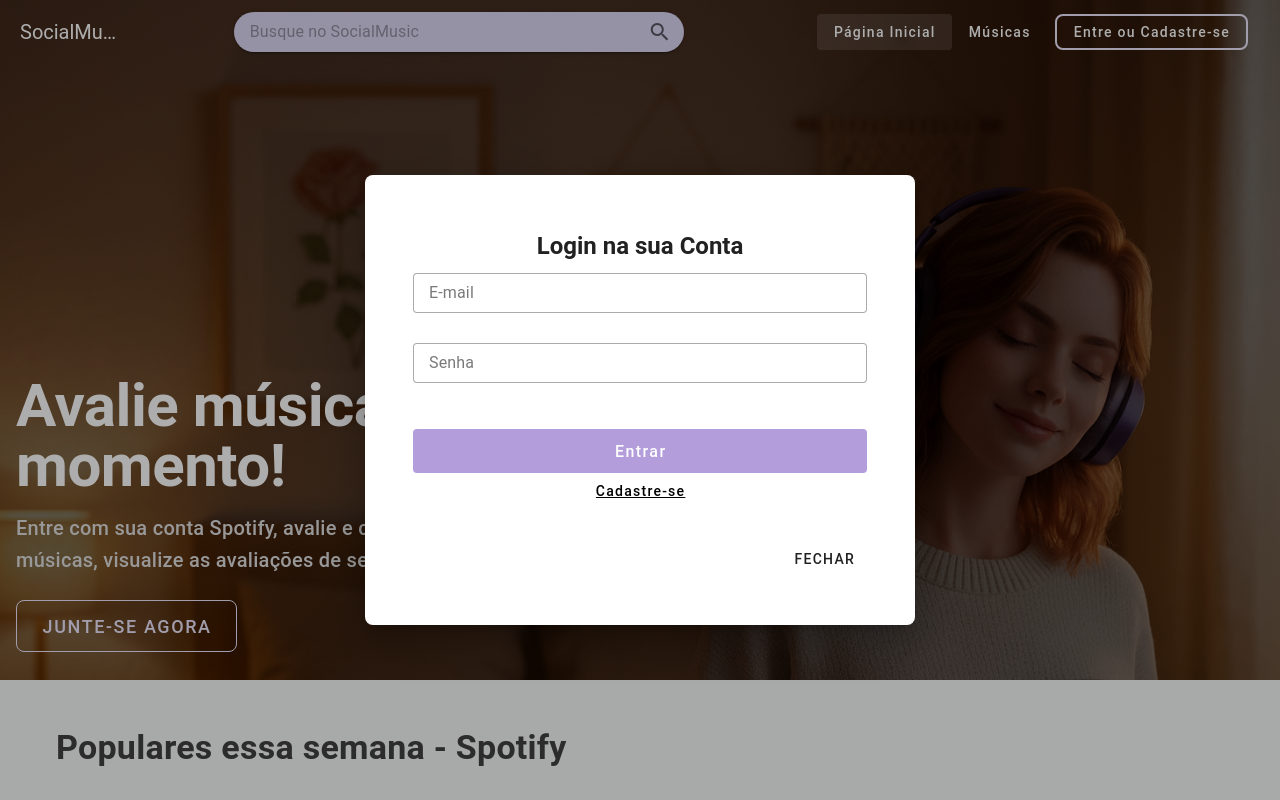
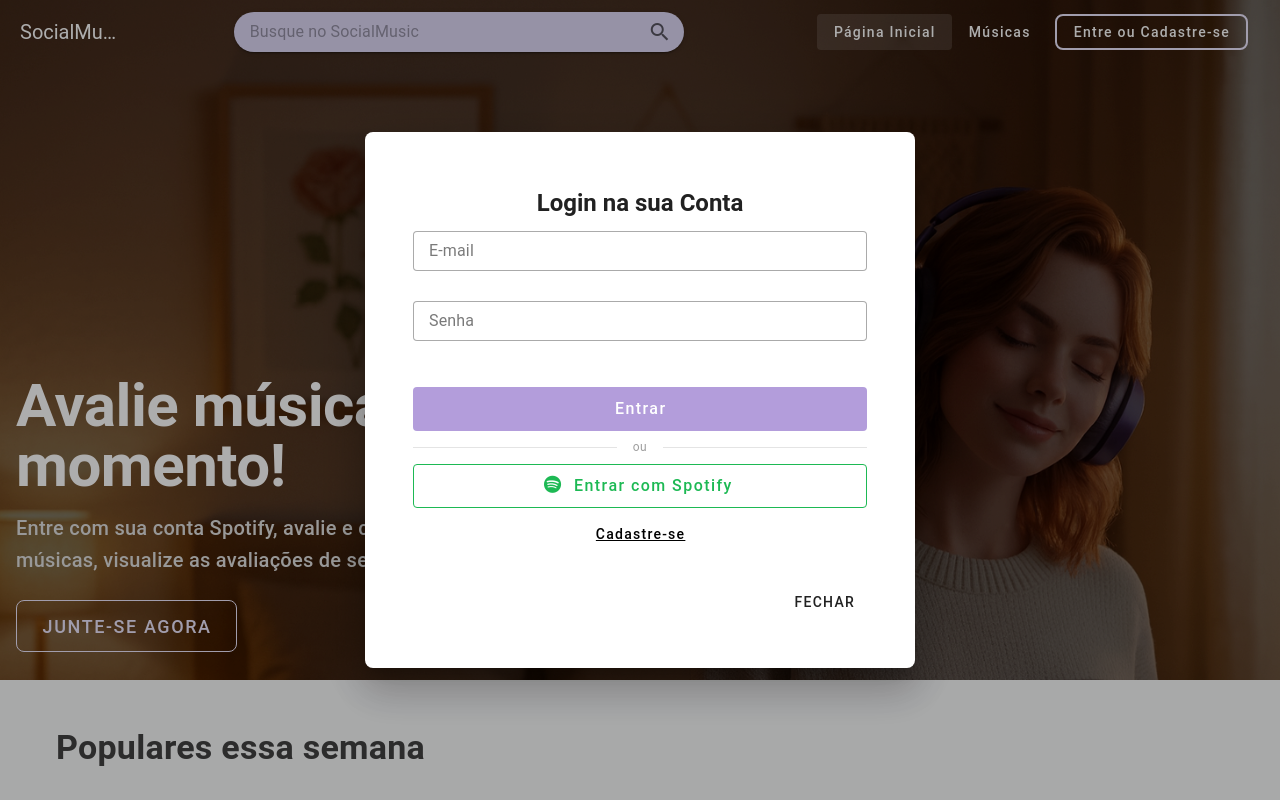
Before and after one commit to brenocoelhos/Frontend-SocialMusic, a Vue app: page / in a window 1280 px wide. Both pictures are taken after a click on the button "Entre ou Cadastre-se". Built offline with nearby package versions, Linux system fonts and the light colour scheme; no server answers; a small style sheet from the web is missing.

Commit message:
feat: add button spotify

```diff
--- a/src/App.vue
+++ b/src/App.vue
@@ -104,6 +104,22 @@
                       style="background-color: #B39DDB; color: white;">
                       Criar conta
                     </v-btn>
+
+                    <v-divider class="my-4">
+                      <span class="text-caption text-grey">ou</span>
+                    </v-divider>
+
+                    <v-btn
+                      @click="loginWithSpotify"
+                      block
+                      size="large"
+                      variant="outlined"
+                      class="text-none mb-4"
+                      style="border-color: #1DB954; color: #1DB954;"
+                      prepend-icon="mdi-spotify">
+                      Cadastrar com Spotify
+                    </v-btn>
+
                     <v-btn block variant="plain" :ripple="false" class="mt-2 text-none ajuste-botao"
                       @click="changeView('login')" style="text-decoration: underline;">
                       Já possuo uma conta
@@ -122,6 +138,22 @@
                       style="background-color: #B39DDB; color: white;">
                       Entrar
                     </v-btn>
+
+                    <v-divider class="my-4">
+                      <span class="text-caption text-grey">ou</span>
+                    </v-divider>
+
+                    <v-btn
+                      @click="loginWithSpotify"
+                      block
+                      size="large"
+                      variant="outlined"
+                      class="text-none mb-4"
+                      style="border-color: #1DB954; color: #1DB954;"
+                      prepend-icon="mdi-spotify">
+                      Entrar com Spotify
+                    </v-btn>
+
                     <v-btn block variant="plain" :ripple="false" class="mt-2 text-none ajuste-botao" color="black"
                       @click="changeView('register')" style="text-decoration: underline;">
                       Cadastre-se
@@ -373,6 +405,25 @@ async function logout() {
   }
 }
 
+// --- FUNÇÃO DE LOGIN COM SPOTIFY ---
+function loginWithSpotify() {
+  // Configurações do Spotify OAuth
+  const spotifyClientId = 'SEU_SPOTIFY_CLIENT_ID'; // Você precisará configurar isso
+  const redirectUri = encodeURIComponent(window.location.origin + '/callback');
+  const scopes = encodeURIComponent('user-read-private user-read-email playlist-read-private user-top-read');
+
+  // URL de autorização do Spotify
+  const spotifyAuthUrl = `https://accounts.spotify.com/authorize?` +
+    `client_id=${spotifyClientId}&` +
+    `response_type=code&` +
+    `redirect_uri=${redirectUri}&` +
+    `scope=${scopes}&` +
+    `show_dialog=true`;
+
+  // Redireciona para a página de autorização do Spotify
+  window.location.href = spotifyAuthUrl;
+}
+
 // --- LÓGICA DE SUBMISSÃO ---
 async function submitForm() {
   const { valid } = await form.value.validate();
--- a/src/pages/index.vue
+++ b/src/pages/index.vue
@@ -21,7 +21,7 @@
 
     <div id="populares" style="background-color: #f8f9fa;">
       <v-container>
-        <h2 class="text-h4 font-weight-bold my-8 text-grey-darken-3">Populares essa semana - Spotify</h2>
+        <h2 class="text-h4 font-weight-bold my-8 text-grey-darken-3">Populares essa semana</h2>
 
         <v-sheet color="#EEE8FF" rounded="xl" class="pa-md-10 pa-5">
           <v-row>
@@ -144,14 +144,7 @@ import fundoUrl from '@/assets/fundoArrumado.png'
 // Injeta a função para abrir o diálogo de login
 const openLoginDialog = inject('openLoginDialog');
 
-const musicasPopulares = ref([
-  { titulo: 'Cardigan', artista: 'Taylor Swift', capa: 'https://akamai.sscdn.co/uploadfile/letras/albuns/6/f/6/e/971021601472784.jpg' },
-  { titulo: 'Blinding Lights', artista: 'The Weeknd', capa: 'https://i.scdn.co/image/ab67616d0000b2738863bc11d2aa12b54f5aeb36' },
-  { titulo: 'As It Was', artista: 'Harry Styles', capa: 'https://i.scdn.co/image/ab67616d0000b273b46f74097655d7f353caab14' },
-  { titulo: 'Levitating', artista: 'Dua Lipa', capa: 'https://images.genius.com/4136ca8f6c03bd2fbc30c8d75407de75.1000x1000x1.png' },
-  { titulo: 'good 4 u', artista: 'Olivia Rodrigo', capa: 'https://i.scdn.co/image/ab67616d0000b273a91c10fe9472d9bd89802e5a' },
-  { titulo: 'MONTERO', artista: 'Lil Nas X', capa: 'https://cdn-images.dzcdn.net/images/cover/18e6daf0a1c70c1346c44670ff70645d/0x1900-000000-80-0-0.jpg' },
-]);
+const musicasPopulares = ref([]);
 
 const musicasAvaliadas = ref([
   { capa: 'https://i.scdn.co/image/ab67616d0000b2738863bc11d2aa12b54f5aeb36', titulo: 'White Ferrari', artista: 'Frank Ocean', nota: '4.5/5' },
@@ -175,19 +168,6 @@ onMounted(async () => {
 
     if (dataPopulares.sucesso) {
       musicasPopulares.value = dataPopulares.musicas;
-    }
-
-    // Busca top músicas
-    const resTop = await fetch(
-      'http://localhost/socialmusic_backend/api/spotify_musicas.php?tipo=top&limit=6'
-    );
-    const dataTop = await resTop.json();
-
-    if (dataTop.sucesso) {
-      musicasAvaliadas.value = dataTop.musicas.map(m => ({
-        ...m,
-        nota: (m.popularidade / 20).toFixed(1) + '/5'
-      }));
     }
 
   } catch (error) {
```
